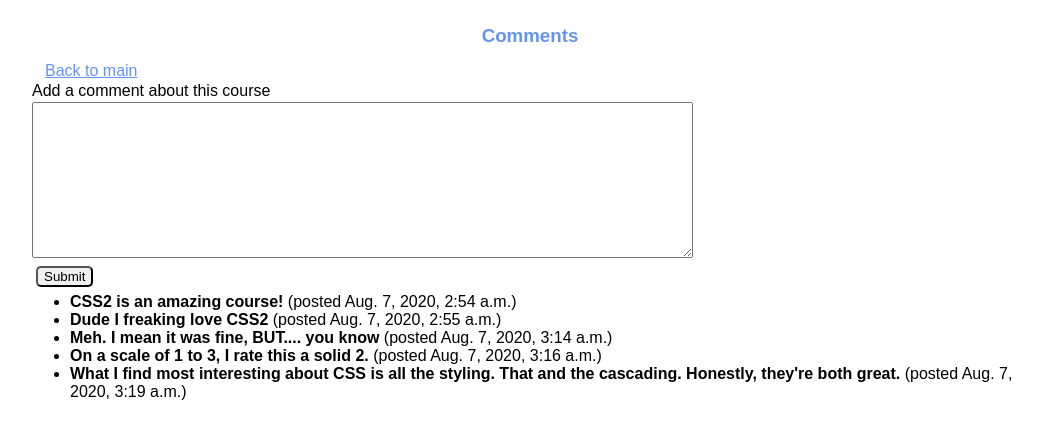
After one commit to robinsonium/django, a Django app: page /comment/2 in a window 1280 px wide. The commit adds this page. Shown: the top 439 px of the page, without its empty margins (110-1152 px from the left). Run offline with Django 3.2, Linux system fonts and the light colour scheme; data comes from the database, SQL or seed files in the repository; both versions use the stored data as it was after the commit.

Commit message:
Added validation (still not quite working), added all remaining routes and controllers, icluding comment code.
To-do: fix views.py/new, it now fails after adding validation object. No new objects adding to db

```diff
--- a/django_orm/courses_proj/courses_app/models.py
+++ b/django_orm/courses_proj/courses_app/models.py
@@ -4,39 +4,18 @@ from datetime import datetime
 import pytz
 from pytz import timezone
 
-# class ShowManager(models.Manager):
-#     def validate_show(self, postdata):
-#         errors = {}
+class CourseManager(models.Manager):
+    def validate(self, postdata):
+        errors = {}
 
-#         # Validate title
-#         all_shows=Show.objects.all()
-#         titles=[x.title for x in all_shows]
-#         if postdata['title'] in titles:
-#             errors['title']: "Title must be unique. We already have this one"
+        if len(postdata['course_name']) < 5:
+            errors['length_name']: "Name must be at least 5 characters. Anything less would be horrible, and useless. I shouldn't even have to say this to you.¸"
 
-#         if len(postdata['title']) < 2:
-#             if 'title' in errors.keys():
-#                 errors['title'] = errors['title']+" and titles must have at least 2 characters, otherwise that's a terrible title. Even '24' had two characters"
-#             errors['title']="Titles must have at least 2 characters, otherwise that's a terrible title. Even '24' had two characters"
+        # Validate description
+        if len(postdata['course_description']) < 15:
+            errors['description'] = "'Description' must be at least 15 characters"
+        return(errors)
 
-#         # Validate network
-#         if len(postdata['network']) < 3:
-#             errors['network'] = "Network should have at least 2 characters. I can't think of any networks with less than 2. Come on, man"
-
-#         # Validate release date
-#         pacific=timezone('US/Pacific')
-#         release_date_obj=datetime.strptime(postdata['release_date'],"%Y-%m-%d")
-#         rel_date=release_date_obj.astimezone(pacific).strftime("%Y-%m-%d")
-#         now=datetime.now().astimezone(pacific).strftime("%Y-%m-%d")
-#         if  rel_date > now:
-#             errors['release_date'] = "Release date cannot be in the future. That's a chump move"
-
-#         # Validate description
-#         if len(postdata['description']) > 0 and len(postdata['description']) < 10:
-#             errors['description'] = "'Description' is optional, but if provided, it must be at least 10 characters"
-#         return(errors)
-
-# Create your models here.
 
 class Description(models.Model):
     content=models.TextField()
@@ -47,4 +26,11 @@ class Course(models.Model):
     name=models.CharField(max_length=255)
     created_at=models.DateTimeField(auto_now_add=True)
     updated_at=models.DateTimeField(auto_now=True)
-    description=models.ForeignKey(Description,related_name="course",on_delete=models.CASCADE)
+    description=models.ForeignKey(Description,related_name="course",on_delete=models.CASCADE, null=True)
+    objects=CourseManager()
+
+class Comment(models.Model):
+    content=models.TextField()
+    updated_at=models.DateTimeField(auto_now=True)
+    created_at=models.DateTimeField(auto_now_add=True)
+    course=models.ForeignKey(Course,related_name="comment",on_delete=models.CASCADE,null=True)
--- a/django_orm/courses_proj/courses_app/static/style.css
+++ b/django_orm/courses_proj/courses_app/static/style.css
@@ -1,10 +1,11 @@
 *{
     font-family: sans-serif;
+    margin: 0px auto;
 }
 
 #wrapper{
-    width: 900px;
-    margin: 0px auto;
+    width: 1000px;
+    margin: 25px auto;
 }
 
 table,
@@ -12,7 +13,7 @@ th,
 td {
     border: 1px solid black;
     border-collapse: collapse;
-    width: 850px;
+    width: 900px;
     text-align: left;
 }
 
@@ -38,7 +39,24 @@ table {
     color: cornflowerblue;
 }
 
-.add{
-    width: 400px;
-    border: 1px dotted red;
+.warning{
+    background-color: coral;
 }
+
+.button{
+    border-radius: 5px;
+    margin: 6px;
+}
+
+.block {
+    display: block;
+    margin: 2px;
+}
+
+.center_title{
+    text-align: center;
+}
+
+.bold{
+    font-weight: bold;
+}
--- /dev/null
+++ b/django_orm/courses_proj/courses_app/templates/comment.html
@@ -0,0 +1,30 @@
+<!DOCTYPE html>
+<html lang="en">
+
+<head>
+    <meta charset="UTF-8">
+    <meta name="viewport" content="width=device-width, initial-scale=1.0">
+    <title>Comments</title>
+    {% load static %}
+    <link rel="stylesheet" href="{% static 'style.css' %}">
+</head>
+
+<body>
+    <div id="wrapper">
+    <h3 class="center_title header-footer">Comments</h3>
+    <a class="header-footer" href="/">Back to main</a>
+    <form action="/{{course.id}}/add_comment" method=POST>
+        {% csrf_token %}
+        <label for="comment" class="block">Add a comment about this course</label>
+        <textarea name="comment" cols="80" rows="10" class="block"></textarea>
+        <input type="submit" value="Submit" class="button">
+    </form>
+    <ul>
+        {% for comment in course.comment.all %}
+        <li><span class="bold">{{comment.content}} </span>(posted {{comment.created_at}}) </li>
+        {% endfor %}
+    </ul>
+</div>
+</body>
+
+</html>
--- a/django_orm/courses_proj/courses_app/urls.py
+++ b/django_orm/courses_proj/courses_app/urls.py
@@ -1,9 +1,12 @@
 from django.urls import path
 from . import views
 
-urlpatterns={
+urlpatterns=[
     path('', views.index),
-    path('courses/destroy/<int:id>',views.destroy),
+    path('destroy/<int:id>',views.destroy),
     path('courses/new',views.new),
     path('courses',views.index),
-}
+    path('prompt/<int:id>',views.prompt),
+    path('comment/<int:id>',views.comment),
+    path('<int:id>/add_comment',views.add_comment),
+]
--- a/django_orm/courses_proj/courses_app/views.py
+++ b/django_orm/courses_proj/courses_app/views.py
@@ -1,9 +1,9 @@
 from django.shortcuts import render, HttpResponse, redirect
-from courses_app.models import Course, Description
+from django.contrib import messages
+from courses_app.models import Course, Description, Comment
 
 # Create your views here.
 def index(request):
-
     context={
         "courses":Course.objects.all(),
     }
@@ -11,12 +11,39 @@ def index(request):
     return render(request,"index.html",context)
 
 def new(request):
-    # receive form data and update DB
-    print(request.POST)
+    if request.method=="POST":
+        errors = Course.objects.validate(request.POST)
+        if len(errors) > 0:
+            for value in errors.values():
+                messages.error(request, value)
+        return redirect('/')
     this_description=Description.objects.create(content=request.POST['course_description'])
     Course.objects.create(name=request.POST['course_name'],description=this_description)
-    return redirect('courses')
+    print("added course!")
+    return redirect('/')
+
+def prompt(request,id):
+    context={
+        "course":Course.objects.get(id=id),
+    }
+    return render(request,"delete.html",context)
 
 
 def destroy(request,id):
-    return HttpResponse("placeholder for views.destroy")
+    this_course=Course.objects.get(id=id)
+    this_course.delete()
+    return redirect('/courses')
+
+def comment(request,id):
+    context={
+        "course":Course.objects.get(id=id)
+    }
+
+    return render(request,"comment.html",context)
+
+def add_comment(request,id):
+    if request.method=="POST":
+        comment=request.POST['comment']
+        this_course=Course.objects.get(id=id)
+        Comment.objects.create(content=comment,course=this_course)
+    return redirect('/')
```
Also changed, not shown: django_orm/courses_proj/courses_app/templates/delete.html (+11 -1 lines), django_orm/courses_proj/courses_app/templates/index.html (+24 -10 lines), django_orm/courses_proj/courses_app/migrations/0002_auto_20200806_2344.py (added), django_orm/courses_proj/db.sqlite3.
